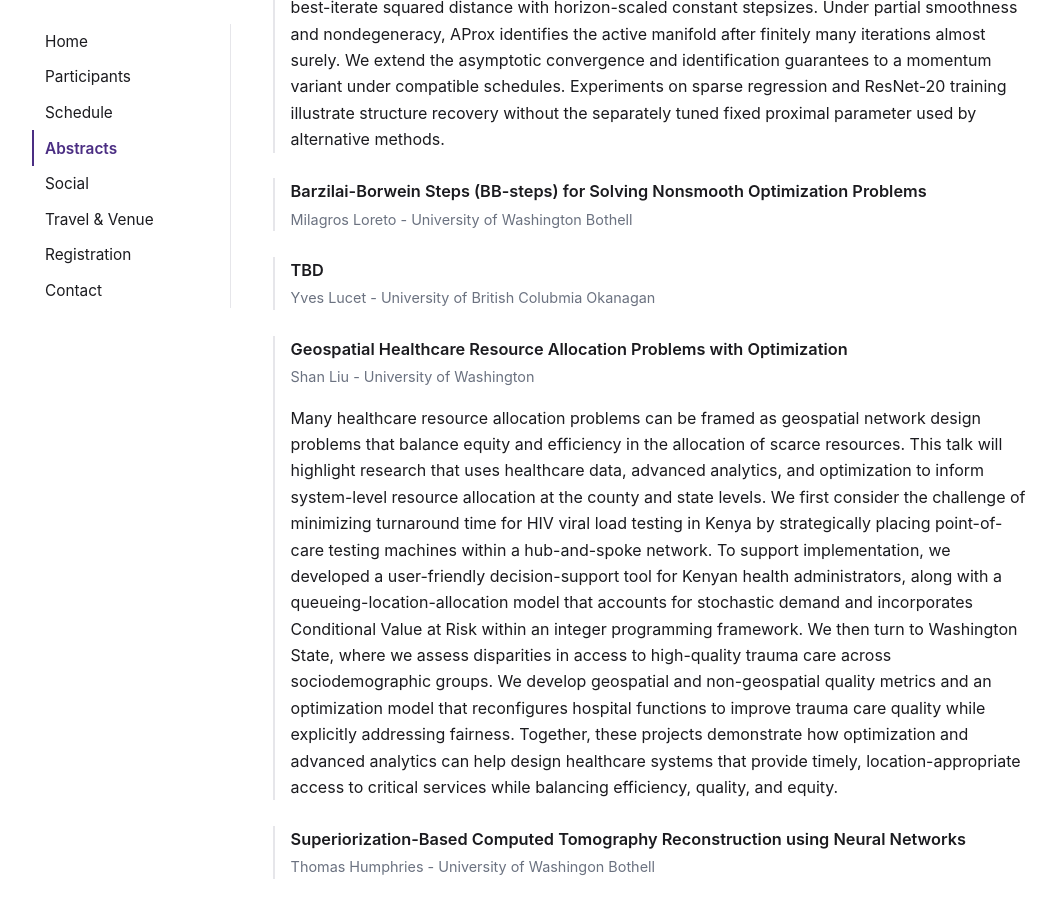
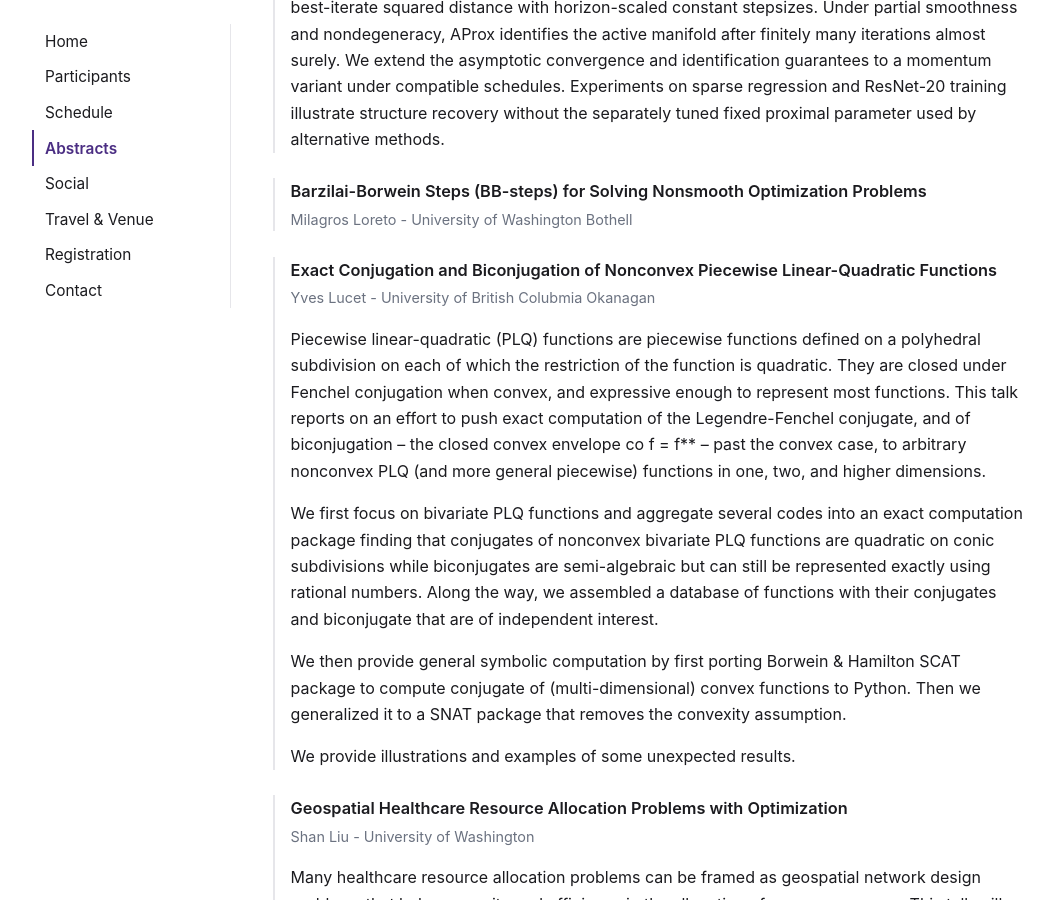
Before and after one commit to jreaton/wcom2026, a Jekyll site: the page built from _pages/abstracts.md, in a window 1280 px wide and 900 px high, scrolled down 1595 px. Shown: the whole window, without its empty margins (105-1161 px from the left). Built offline with Jekyll 4.4.1, drawn with Linux system fonts in a browser that asks for light colours.

Commit message:
abstract and title update

```diff
--- a/_data/schedule.yml
+++ b/_data/schedule.yml
@@ -55,7 +55,7 @@
   type: talk
   speaker: "Yves Lucet"
   affiliation: "University of British Colubmia Okanagan"
-  title: "TBD"
+  title: "Exact Conjugation and Biconjugation of Nonconvex Piecewise Linear-Quadratic Functions"
   abstract_id: "talk-5"
 
 - time: "12:00"
--- a/_pages/abstracts.md
+++ b/_pages/abstracts.md
@@ -50,12 +50,16 @@ Abstract TBD
 </div>
 
 <div class="abstract" markdown="1">
-### TBD
+### Exact Conjugation and Biconjugation of Nonconvex Piecewise Linear-Quadratic Functions
 {: #talk-5 }
 <p class="by">Yves Lucet - University of British Colubmia Okanagan</p>
-<!--
-Abstract TBD
--->
+Piecewise linear-quadratic (PLQ) functions are piecewise functions defined on a polyhedral subdivision on each of which the restriction of the function is quadratic. They are closed under Fenchel conjugation when convex, and expressive enough to represent most functions. This talk reports on an effort to push exact computation of the Legendre-Fenchel conjugate, and of biconjugation -- the closed convex envelope co f = f** -- past the convex case, to arbitrary nonconvex PLQ (and more general piecewise) functions in one, two, and higher dimensions.
+
+We first focus on bivariate PLQ functions and aggregate several codes into an exact computation package finding that conjugates of nonconvex bivariate PLQ functions are quadratic on conic subdivisions while biconjugates are semi-algebraic but can still be represented exactly using rational numbers. Along the way, we assembled a database of functions with their conjugates and biconjugate that are of independent interest.
+
+We then provide general symbolic computation by first porting Borwein & Hamilton SCAT package to compute conjugate of (multi-dimensional) convex functions to Python. Then we generalized it to a SNAT package that removes the convexity assumption.
+
+We provide illustrations and examples of some unexpected results.
 </div>
 
 
```
